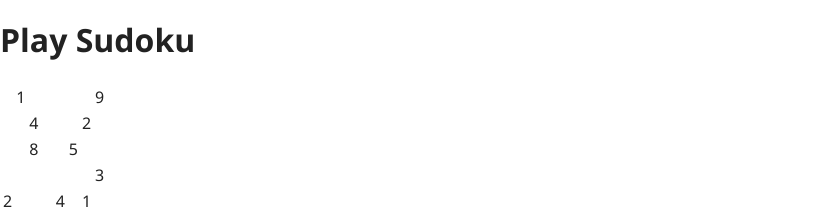
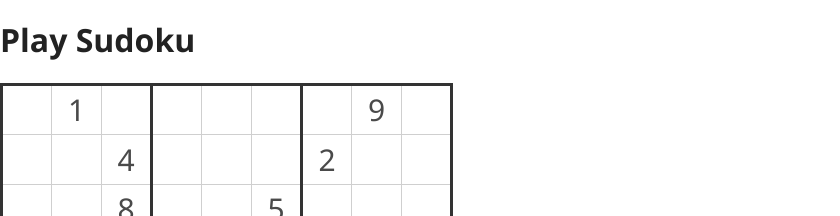
Before and after one commit to Masonshipton25/csci3230u-lab-02-masonshipton25, a plain HTML site: page index.html in a window 1280 px wide. Shown: the part 682-898 px from the top of the page, without its empty margins (0-840 px from the left). Drawn offline with Linux system fonts and the light colour scheme.

Commit message:
feat: add style to the board on the Play Game page (#12)
* feat: add shared site header to html files

* feat: add the palette for 1-9 digits and undo button

* feat: add the hardcoded high scores table

* fix: change html files to align with quality bar

* feat: add style to the board on the Play Game page

```diff
--- a/styles/sudoku.css
+++ b/styles/sudoku.css
@@ -37,6 +37,41 @@ body {
    thin cell borders + a THICK border around each 3x3 block
    (td:nth-child(3n) and tr:nth-child(3n) td); a :hover colour.
    Also add .user-input and .error rules now - Lab 06 switches them on. */
+#board {
+   --cell-size: min(8.5vw, 50px);
+   border-collapse: collapse;
+   border: 3px solid var(--block-line);
+}
+
+#board td {
+   width: var(--cell-size);
+   height: var(--cell-size);
+   text-align: center;
+   vertical-align: middle;
+   font-size: calc(var(--cell-size) * 0.6);
+   color: var(--digit);
+   border: 1px solid var(--board-line);
+}
+
+#board td:nth-child(3n) {
+   border-right: 3px solid var(--block-line);
+}
+
+#board tr:nth-child(3n) td {
+   border-bottom: 3px solid var(--block-line);
+}
+
+#board td:hover {
+   background-color: var(--color-hover);
+}
+
+#board td.user-input {
+   background-color: var(--color-user-input);
+}
+
+#board td.error {
+   background-color: var(--color-error);
+}
 
 
 /* ---- the numbers palette  (requirement 6) -------------------------- */
```
